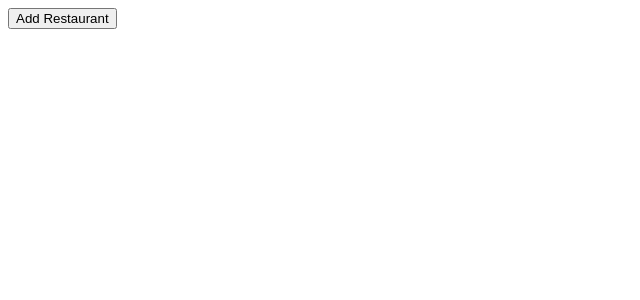
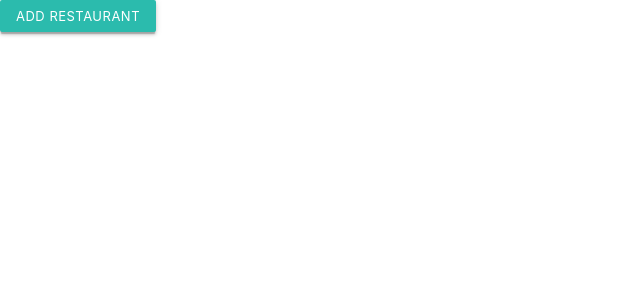
Before and after one commit to storeybox/GoEats, a React (Vite) app: page / in a window 1280 px wide. Shown: the top 300 px of the page, without its empty margins (0-640 px from the left). Built offline with nearby package versions, Linux system fonts and the light colour scheme.

Commit message:
added materialize css

```diff
--- a/index.html
+++ b/index.html
@@ -4,9 +4,13 @@
     <meta charset="UTF-8">
     <meta name="viewport" content="width=device-width, initial-scale=1.0">
     <title>Eats TDD</title>
+        <link type="text/css" rel="stylesheet" href="node_modules/materialize-css/dist/css/materialize.min.css" media="screen,projection" />
+
 </head>
 <body>
     <div id="root">not rendered</div>
     <script src="/src/main.js"></script>
+    <script type="text/javascript" src="node_modules/materialize-css/dist/js/materialize.min.js"></script>
+
 </body>
 </html>
--- a/package.json
+++ b/package.json
@@ -24,6 +24,7 @@
     "parcel-bundler": "^1.12.5"
   },
   "dependencies": {
+    "materialize-css": "^1.0.0-rc.2",
     "react": "^17.0.2",
     "react-dom": "^17.0.2"
   },
--- a/src/NewRestaurantForm.js
+++ b/src/NewRestaurantForm.js
@@ -6,12 +6,18 @@ const NewRestaurantForm = ({ onSave }) => {
 
     return (
         <div>
+            <div className="input-field">
+
             <input
+                id="RestaurantName"
                 type="text"
                 value={inputText}
                 onChange={(e) => setInputText(e.target.value)}
-                data-test="newRestaurantName" />
+                    data-test="newRestaurantName" />
+                <label htmlFor="RestaurantName">Restaurant Name</label>
+            </div>
             <button
+                className="waves-effect waves-light btn-small"
                 data-test="saveNewRestaurantButton"
                 onClick={() => onSave(inputText)}
             >
--- a/src/RestaurantListPage.js
+++ b/src/RestaurantListPage.js
@@ -13,6 +13,7 @@ const RestaurantListPage = () => {
     return (
         <div>
             <button
+                className="waves-effect waves-light btn-small"
                 onClick={() => setShowNewRestaurantForm(true)}
                 data-test="addRestaurantButton">
                 Add Restaurant
```
Also changed, not shown: 1 other file (tests, documents, lock files or other folders).
